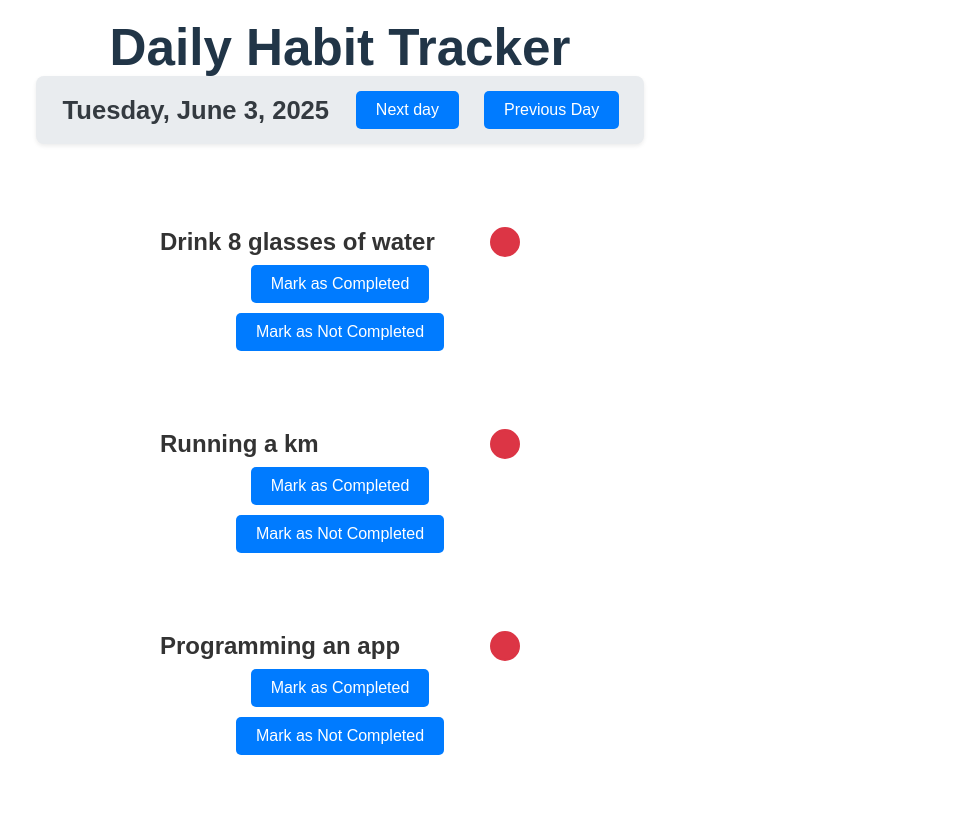
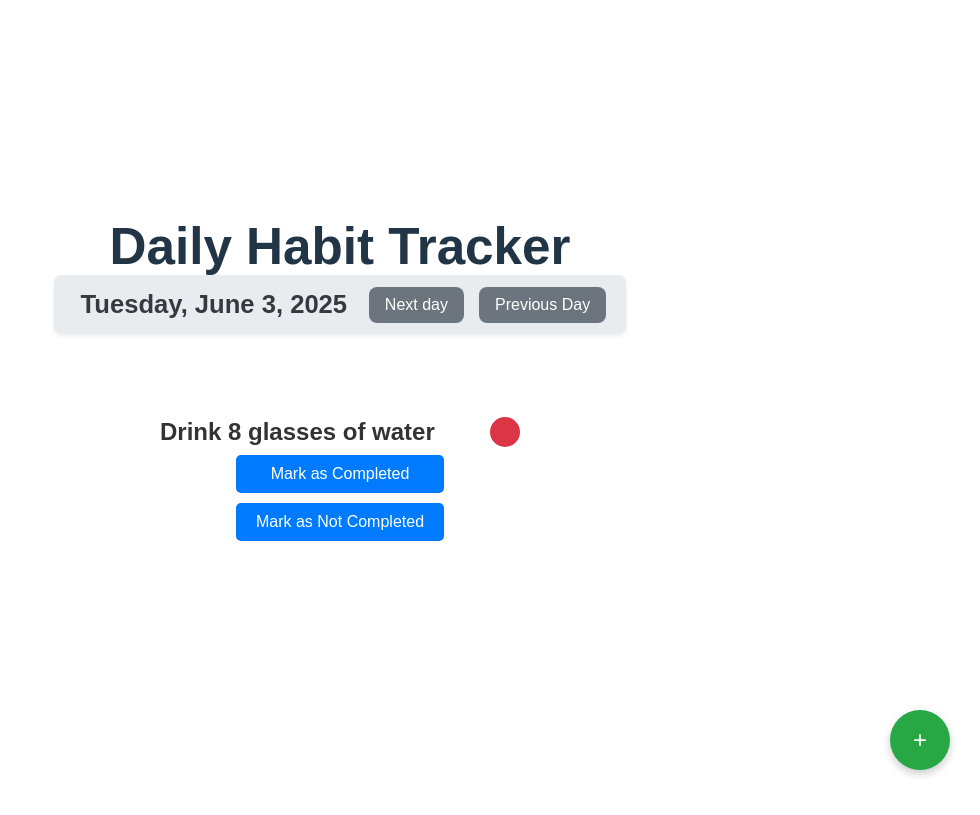
Before and after one commit to Prateek-Singh-2000/my-habit-calendar-web, a React (Vite) app: page / in a window 1280 px wide. Shown: the whole page, without its empty margins (300-1280 px from the left). Built offline with nearby package versions, Linux system fonts and the light colour scheme.

Commit message:
Added functionality to programatically add habits

```diff
--- a/src/App.css
+++ b/src/App.css
@@ -13,7 +13,6 @@
 	display: flex;
 	align-items: center;
 	gap: 15px;
-	/* Space between buttons and date text */
 	margin-bottom: 25px;
 	background-color: #e9ecef;
 	padding: 10px 20px;
@@ -22,44 +21,78 @@
 }
 
 .date-navigation h2 {
-  margin: 0; /* Remove default margin from h2 */
-  font-size: 1.6em;
-  color: #343a40;
-  min-width: 280px; /* Give enough space for long date formats */
-  text-align: center;
+	margin: 0;
+	/* Remove default margin from h2 */
+	font-size: 1.6em;
+	color: #343a40;
+	min-width: 280px;
+	/* Give enough space for long date formats */
+	text-align: center;
 }
 
-
-/* Styles for buttons */
-button {
-	background-color: #007bff;
-	/* Blue */
+.date-navigation button {
+	padding: 8px 15px;
+	font-size: 1em;
+	background-color: #6c757d;
 	color: white;
-	border: none;
-	border-radius: 5px;
-	padding: 10px 20px;
-	margin: 5px;
-	cursor: pointer;
-	font-size: 16px;
-	transition: background-color 0.2s ease;
-	/* Smooth transition on hover */
 }
 
-button:hover {
-	background-color: #0056b3;
-	/* Darker blue on hover */
+.date-navigation button:hover {
+	background-color: #5a6268;
 }
 
 .habits-list-container {
 	display: flex;
 	flex-direction: column;
-	/* Stack habit cards vertically */
 	align-items: center;
-	/* Center cards horizontally */
 	width: 100%;
-	/* Take full width of parent */
 	max-width: 600px;
-	/* Limit overall width */
 	margin-top: 20px;
-	/* Space from the H1 */
 }
+
+.add-habit-btn {
+	background-color: #28a745;
+	color: white;
+	font-size: 1.5em;
+	border: none;
+	border-radius: 50%;
+	width: 80px;
+	height: 80px;
+	position: fixed;
+	bottom: 30px;
+	right: 30px;
+	box-shadow: 0 4px 8px rgba(0, 0, 0, 0.2);
+	z-index: 1000;
+	transition:
+		background-color 0.2s ease,
+		transform 0.2s ease;
+	padding: 0;
+	min-width: 60px;
+	min-height: 60px;
+	max-width: 60px;
+	max-height: 60px;
+	box-sizing: border-box;
+	flex-shrink: 0;
+}
+
+.add-habit-btn:hover {
+	cursor: pointer;
+	background-color: #1e7733;
+	transform: translateY(-2px);
+}
+
+/* modal overlay css code */
+.modal-backdrop {
+	position: fixed;
+	top: 50%;
+	left: 50%;
+	transform: translate(-50%, -50%);
+	width: 50vw;
+	height: 50vh;
+	background-color: rgba(255, 255, 255, 0.5);
+	color: black;
+	display: flex;
+	justify-content: center;
+	align-items: center;
+	z-index: 1000;
+}
--- a/src/App.tsx
+++ b/src/App.tsx
@@ -2,6 +2,7 @@ import { useState } from "react";
 import "./App.css";
 
 import HabitTracker from "./components/HabitTracker/HabitTracker";
+import HabitAdderModal from "./components/HabitAdder/HabitAdder";
 import type { Habit, HabitTracking } from "./types";
 import {
 	formatDate,
@@ -11,10 +12,8 @@ import {
 } from "./utils/dateUtils";
 
 function App() {
-	const [habits] = useState<Habit[]>([
+	const [habits, setHabit] = useState<Habit[]>([
 		{ id: "1", name: "Drink 8 glasses of water" },
-		{ id: "2", name: "Running a km" },
-		{ id: "3", name: "Programming an app" },
 	]);
 
 	// 2. Set state for current user for all days their habits are tracked
@@ -22,6 +21,27 @@ function App() {
 
 	// 3. State for the currently viewed day (initialized to today)
 	const [currentViewedDay, setCurrentViewedDay] = useState<Date>(new Date());
+
+	// 4. State for Habit Adding modal
+	const [isModalOpen, setIsModalOpen] = useState<boolean>(false);
+
+	const toggleModalButton = (isOpen: boolean): void => {
+		console.log(`Trieggered modal to change to ${isOpen}`);
+		setIsModalOpen(isOpen);
+	};
+
+	const addHabit = (habitName: string): void => {
+		if (habitName.trim() === "") {
+			alert("Please Enter valid habit name");
+			return;
+		}
+
+		const newId: string = `h${habits.length + 1}`;
+		const newHabit: Habit = { id: newId, name: habitName };
+
+		setHabit((prev) => [...prev, newHabit]);
+		setIsModalOpen(false);
+	};
 
 	const toggleHabitStatus = (habitId: string, changedStatus: boolean): void => {
 		const currentDate = formatDate(currentViewedDay);
@@ -75,6 +95,19 @@ function App() {
 					></HabitTracker>
 				))}
 			</div>
+
+			<button className="add-habit-btn" onClick={() => toggleModalButton(true)}>
+				+
+			</button>
+
+			<div className="modal-container">
+				{isModalOpen && (
+					<HabitAdderModal
+						habitAddingFunction={addHabit}
+						onClose={() => toggleModalButton(false)}
+					/>
+				)}
+			</div>
 		</div>
 	);
 }
--- /dev/null
+++ b/src/components/HabitAdder/HabitAdder.css
@@ -0,0 +1,27 @@
+.modal-content {
+	background-color: white;
+	padding: 30px;
+	border-radius: 10px;
+	box-shadow: 0 8px 16px rgba(0, 0, 0, 0.3);
+	width: 90%;
+	max-width: 450px;
+	display: flex;
+	flex-direction: column;
+	align-items: center;
+	gap: 20px;
+	transform: scale(1);
+	/* Initial state for animation */
+	animation: fadeInScale 0.3s ease-out forwards;
+}
+
+@keyframes fadeInScale {
+	from {
+		opacity: 0;
+		transform: scale(0.9);
+	}
+
+	to {
+		opacity: 1;
+		transform: scale(1);
+	}
+}
--- /dev/null
+++ b/src/components/HabitAdder/HabitAdder.tsx
@@ -0,0 +1,60 @@
+import { useState } from "react";
+
+import "./HabitAdder.css";
+
+interface HabitAdderInterface {
+	habitAddingFunction: (habitName: string) => void;
+	onClose: () => void;
+}
+
+function HabitAdderModal({
+	habitAddingFunction,
+	onClose,
+}: HabitAdderInterface) {
+	const [inputHabitName, setHabitName] = useState<string>("");
+
+	const handleSubmit = (event: React.FormEvent) => {
+		event.preventDefault();
+		habitAddingFunction(inputHabitName);
+		setHabitName("");
+	};
+
+	const handleKeyPress = (e: React.KeyboardEvent) => {
+		if (e.key === "Enter") {
+			handleSubmit(e);
+			onClose();
+		} else if (e.key === "Esc") {
+			onClose();
+		}
+	};
+
+	return (
+		<div className="modal-backdrop" onClick={onClose}>
+			<div className="modal-container" onClick={(e) => e.stopPropagation()}>
+				<h2>Enter You Habit Here!</h2>
+
+				<form onSubmit={handleSubmit}>
+					<input
+						type="text"
+						placeholder="Enter habit name"
+						value={inputHabitName} // Controlled component: input value is tied to state
+						onChange={(e) => setHabitName(e.target.value)}
+						onKeyDown={handleKeyPress}
+						className="habit-input"
+						required // HTML5 validation
+					/>
+					<div className="modal-actions">
+						<button type="submit" className="add-button">
+							Add
+						</button>
+						<button type="button" onClick={onClose} className="cancel-button">
+							Cancel
+						</button>
+					</div>
+				</form>
+			</div>
+		</div>
+	);
+}
+
+export default HabitAdderModal;
--- a/src/components/HabitTracker/HabitTracker.css
+++ b/src/components/HabitTracker/HabitTracker.css
@@ -50,5 +50,22 @@
 .action-buttons {
 	display: flex;
 	flex-direction: column;
-	align-items: center;
+	/* justify-content: center; */
 }
+
+.action-buttons button {
+	background-color: #007bff;
+	/* Blue */
+	color: white;
+	border: none;
+	border-radius: 5px;
+	padding: 10px 20px;
+	margin: 5px;
+	cursor: pointer;
+	font-size: 16px;
+	transition: background-color 0.2s ease;
+}
+
+.action-buttons button:hover {
+	background-color: #0056b3;
+}
```
